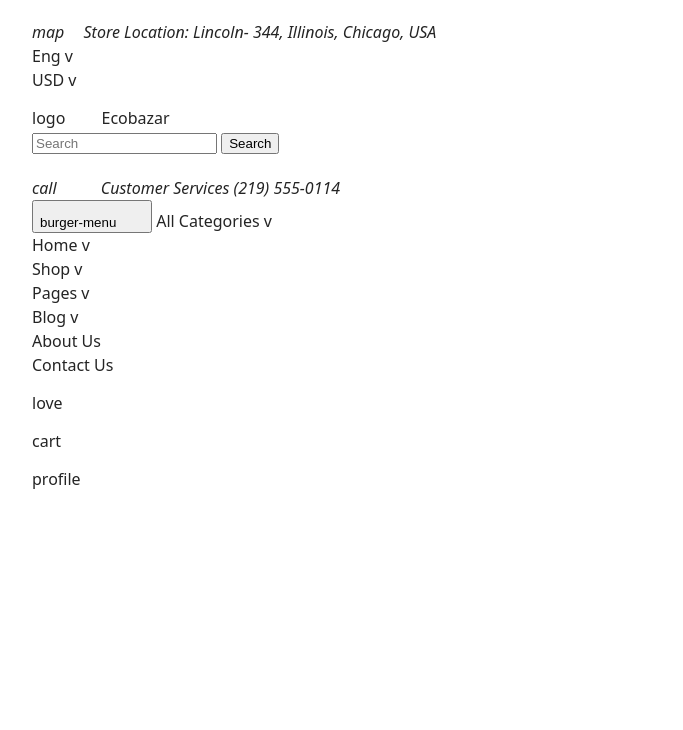
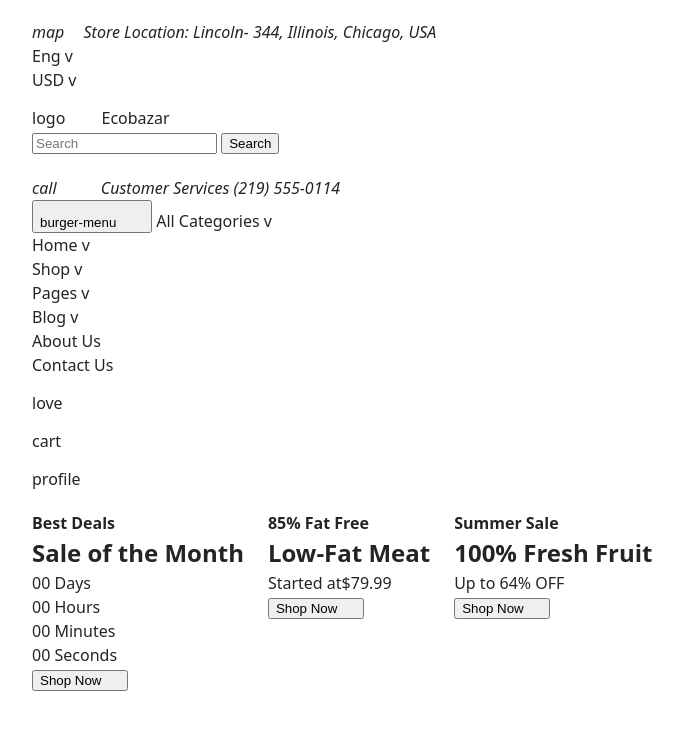
Before and after one commit to djdanilko/organic_shop, a website built with Vite: page src/index.html in a window 1280 px wide. Shown: the whole page, without its empty margins (8-691 px from the left). Built offline with nearby package versions, Linux system fonts and the light colour scheme.

Commit message:
add bannar html

```diff
--- /dev/null
+++ b/src/css/bannar.css
@@ -0,0 +1,53 @@
+.banner {
+}
+
+.banner__content {
+}
+
+.banner__list {
+  display: flex;
+  gap: 24px;
+}
+
+.banner__item {
+  background-image: url();
+}
+
+.banner__category {
+}
+
+.banner__title {
+}
+
+.banner__timer {
+}
+
+.timer {
+}
+
+.timer__field {
+}
+
+.timer__value {
+}
+
+.timer__label {
+}
+
+.banner__button {
+}
+
+.banner__icon {
+}
+
+.banner__description {
+}
+
+.banner__text {
+}
+
+.banner__price {
+}
+
+.banner__discount {
+}
--- a/src/css/styles.css
+++ b/src/css/styles.css
@@ -12,6 +12,7 @@
 
 /* Sections style */
 @import url('./header.css');
+@import url('./bannar.css');
 @import url('./vite-promo.css');
 @import url('./badges.css');
 @import url('./back-link.css');
--- a/src/index.html
+++ b/src/index.html
@@ -12,6 +12,7 @@
 
     <main>
       <!-- Loads the specified .html file -->
+       <load src="./partials/bannar.html" />
       <load src="./partials/vite-promo.html" />
     </main>
 
--- /dev/null
+++ b/src/partials/bannar.html
@@ -0,0 +1,64 @@
+<div class="banner container">
+  <div class="banner__content">
+    <ul class="banner__list">
+      <li class="banner__item">
+        <h4 class="banner__category">Best Deals</h4>
+        <h2 class="banner__title">Sale of the Month</h2>
+        <div class="banner__timer timer">
+          <div class="timer__field">
+            <span class="timer__value" data-days>00</span>
+            <span class="timer__label">Days</span>
+          </div>
+          <div class="timer__field">
+            <span class="timer__value" data-hours>00</span>
+            <span class="timer__label">Hours</span>
+          </div>
+          <div class="timer__field">
+            <span class="timer__value" data-minutes>00</span>
+            <span class="timer__label">Minutes</span>
+          </div>
+          <div class="timer__field">
+            <span class="timer__value" data-seconds>00</span>
+            <span class="timer__label">Seconds</span>
+          </div>
+        </div>
+        <button class="banner__button" type="button">
+          Shop Now
+          <svg class="banner__icon" width="15" height="12">
+            <use href=""></use>
+          </svg>
+        </button>
+      </li>
+      <li class="banner__item">
+        <h4 class="banner__category">85% Fat Free</h4>
+        <h2 class="banner__title">Low-Fat Meat</h2>
+        <div class="banner__description">
+          <p class="banner__text">
+            Started at<span class="banner__price">$79.99</span>
+          </p>
+        </div>
+        <button class="banner__button" type="button">
+          Shop Now
+          <svg class="banner__icon" width="15" height="12">
+            <use href=""></use>
+          </svg>
+        </button>
+      </li>
+      <li class="banner__item">
+        <h4 class="banner__category">Summer Sale</h4>
+        <h2 class="banner__title">100% Fresh Fruit</h2>
+        <div class="banner__description">
+          <p class="banner__text">
+            Up to <span class="banner__discount">64% OFF</span>
+          </p>
+        </div>
+        <button class="banner__button" type="button">
+          Shop Now
+          <svg class="banner__icon" width="15" height="12">
+            <use href=""></use>
+          </svg>
+        </button>
+      </li>
+    </ul>
+  </div>
+</div>
```
